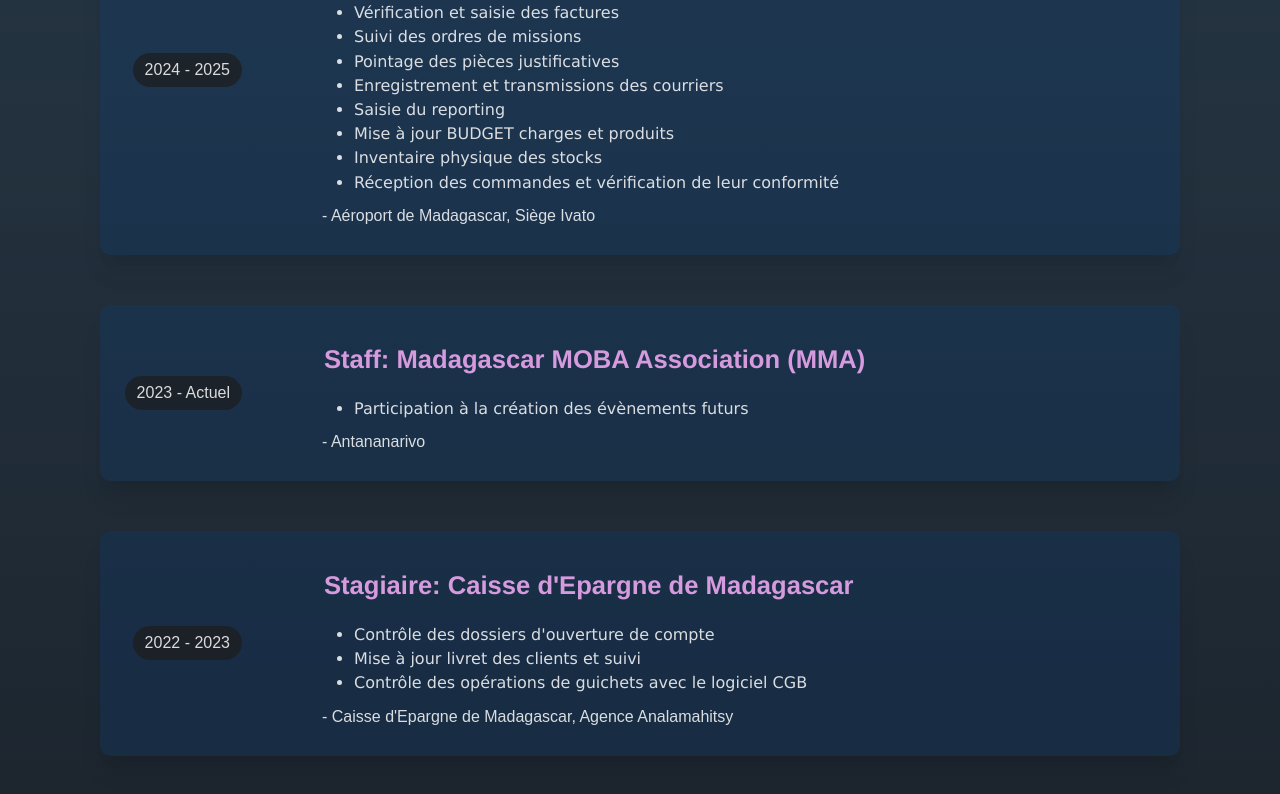
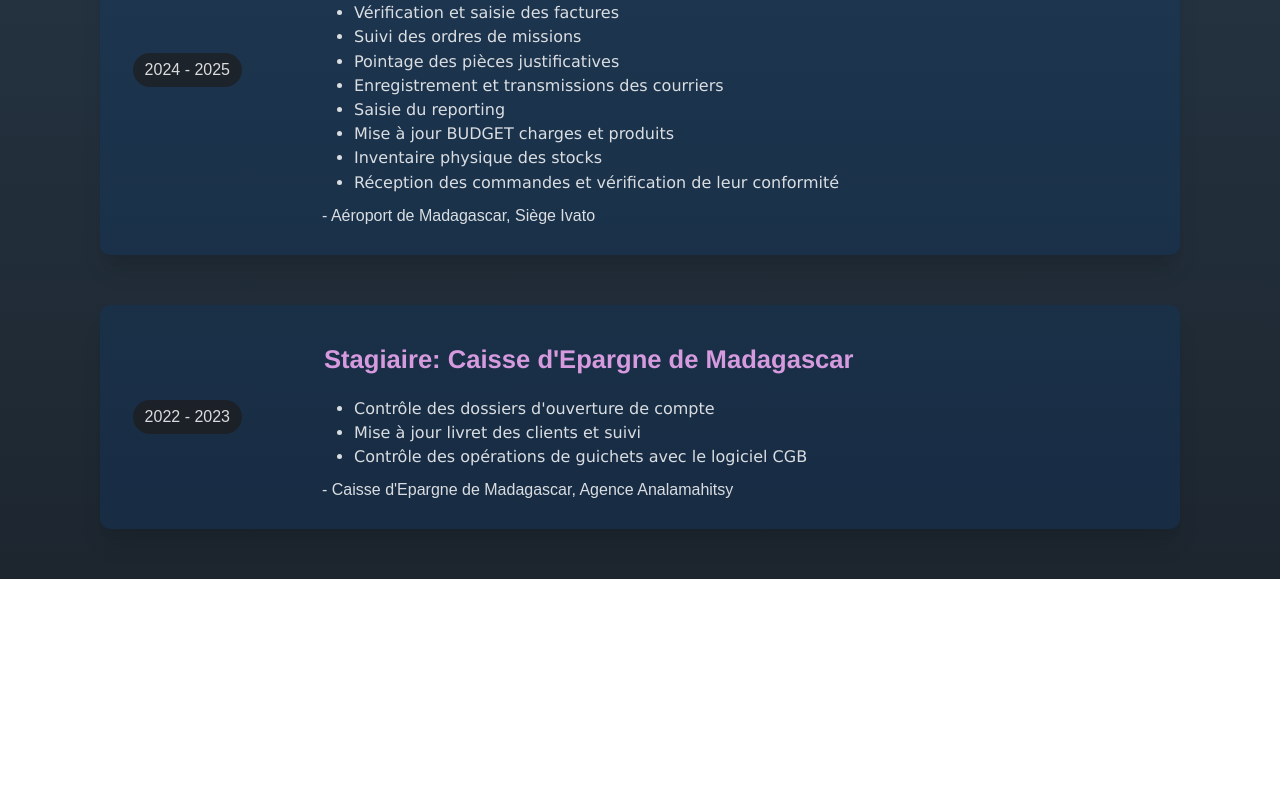
Before and after one commit to NomenyMitia4/miyoportfolio, a Next.js app: page /achievement in a window 1280 px wide. Shown: the part 320-1114 px from the top of the page. After the commit the page ends 899 px from the top, so only its background shows below. Built offline with nearby package versions, Linux system fonts and the light colour scheme.

Commit message:
some modifications

```diff
--- a/src/app/components/experience/experience.tsx
+++ b/src/app/components/experience/experience.tsx
@@ -32,25 +32,6 @@
 
             <div className={style.experience}>
                 <div className={style.date}>
-                    <p>2023 - Actuel</p>
-                </div>
-                <div className={style.content}>
-                    <div className={style.title}>
-                        <p>Staff: Madagascar MOBA Association (MMA)</p>
-                    </div>
-                    <div className={style.details}>
-                        <ul>
-                            <li><p>Participation à la création des évènements futurs</p></li>
-                        </ul>
-                    </div>
-                    <div className={style.place}>
-                        <p><span className={style.tiret}>- </span>Antananarivo</p>
-                    </div>
-                </div>
-            </div>
-
-            <div className={style.experience}>
-                <div className={style.date}>
                     <p>2022 - 2023</p>
                 </div>
                 <div className={style.content}>
--- a/src/app/page.tsx
+++ b/src/app/page.tsx
@@ -2,6 +2,7 @@
 import Menu from "./components/menu/menu"
 import SocialMedia from "./components/social-media/social_media"
 import About from "./components/about/page"
+import Link from "next/link"
 
 export default function Home()
 {
@@ -21,7 +22,7 @@
             <p className={style.title}>Comptable</p>
             <div className={style.links}>
               <div className={style.btn}>
-                <button>Mon CV</button>
+                <button><Link href={"https://drive.google.com/file/d/1ksqKfVAb4kuU9LZ7YmJD2D1Afg8zBzOJ/view"}>Mon CV</Link></button>
               </div>
               <p>Actuellement, Master 1 en Finance et Comptabilité à l&apos;ESSCA, passionnée dans la domaine de gestion</p>
               <p className={style.join}>Contactez moi ici</p>
```
Also changed, not shown: src/app/components/social-media/social_media.tsx (+7 -3 lines).
